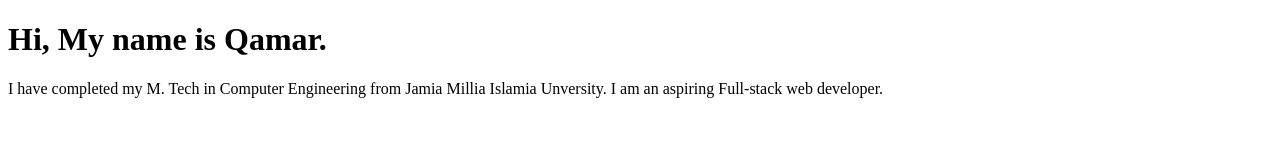
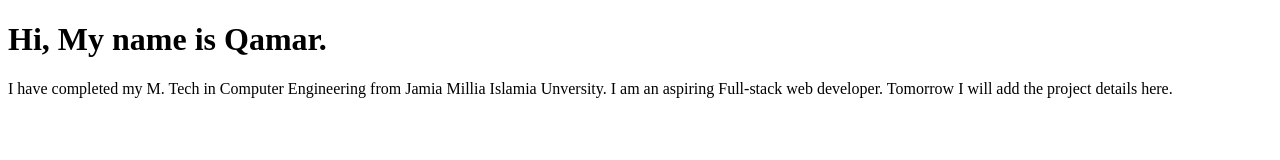
Before and after one commit to Qamar0745/MyPortfolio, a plain HTML site: page index.html in a window 1280 px wide. Drawn offline with Linux system fonts and the light colour scheme.

Commit message:
update the the project

```diff
--- a/index.html
+++ b/index.html
@@ -10,6 +10,9 @@
     <h1>Hi, My name is Qamar.</h1>
     <p>I have completed my M. Tech in Computer Engineering from Jamia Millia Islamia Unversity.
         I am an aspiring Full-stack web developer.
+
+
+        Tomorrow I will add the project details here.
     </p>
 </body>
 </html>
```
